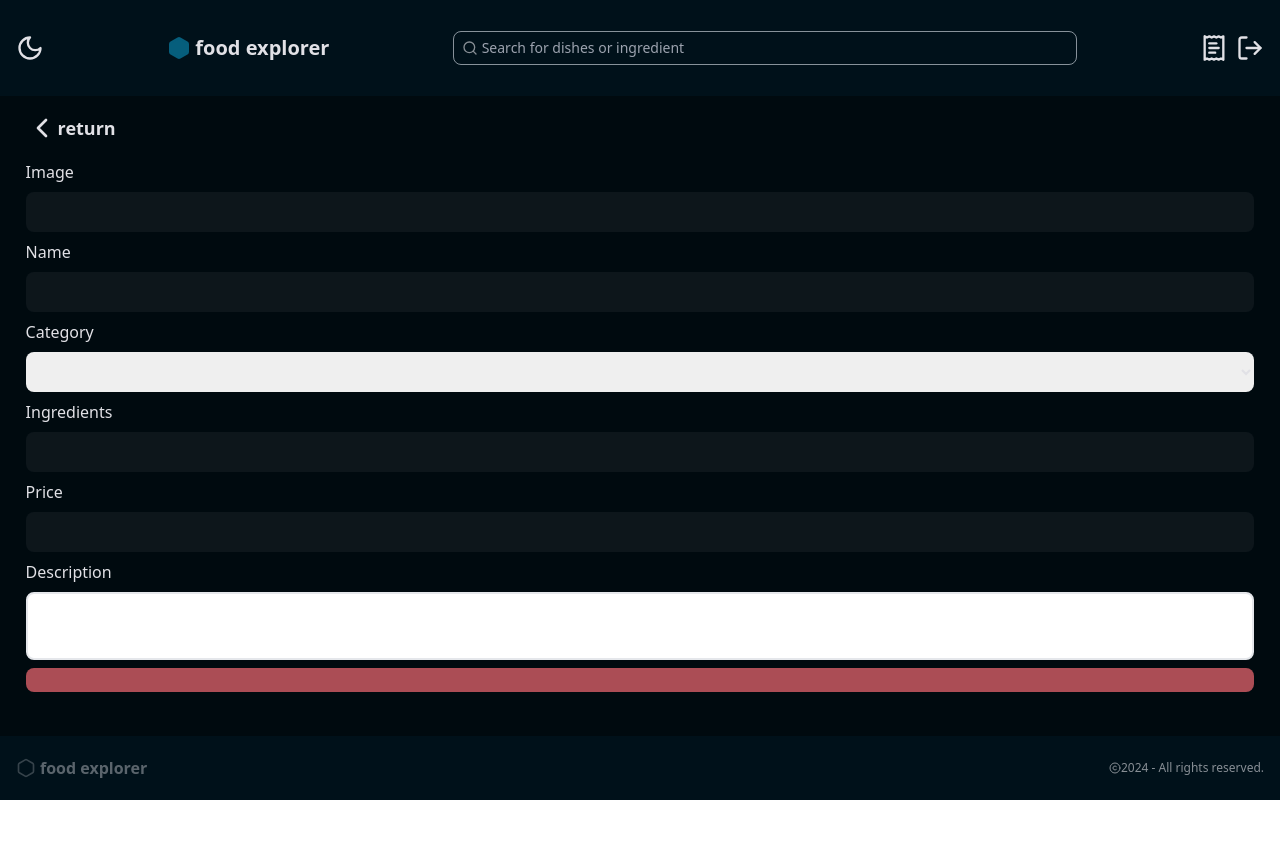
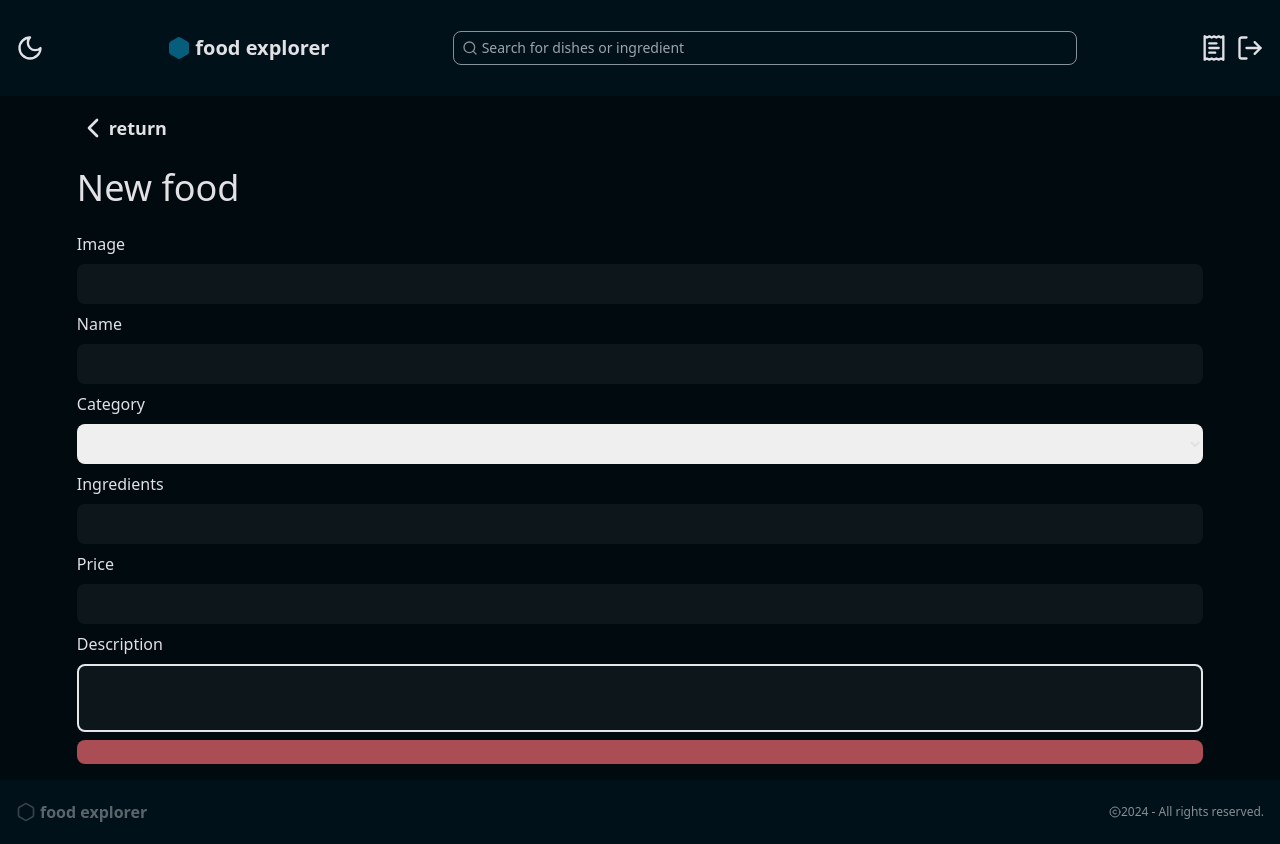
Before and after one commit to dameness/food-explorer-front, a React (Vite) app: page /new in a window 1280 px wide. Before the commit the page ends 800 px from the top, so only its background shows below. Built offline with nearby package versions, Linux system fonts and the light colour scheme.

Commit message:
style: adds darkmode support

```diff
--- a/src/components/foodInfo.tsx
+++ b/src/components/foodInfo.tsx
@@ -26,7 +26,7 @@ export const FoodInfo = ({ data }: FoodProps) => {
           {data.ingredients.map((ingredient) => (
             <div
               key={ingredient}
-              className=' font-medium text-center text-sm truncate bg-Dark/Dark-1000 px-2 py-1.5 rounded-md'
+              className=' font-medium text-center text-sm truncate dark:bg-Dark/Dark-1000 bg-Light/Light-300 text-inheritpx-2 py-1.5 rounded-md'
             >
               {ingredient}
             </div>
--- a/src/components/ui/input.tsx
+++ b/src/components/ui/input.tsx
@@ -9,7 +9,9 @@ export const Input = forwardRef<HTMLInputElement, InputProps>(
   ({ className, error, ...props }, ref) => (
     <input
       className={twMerge(
-        `p-2 rounded-lg w-full ${error && 'border border-red-400'}`,
+        `dark:bg-Dark/Dark-800 bg-Light/Light-300 text-inherit p-2 rounded-lg w-full ${
+          error && 'border border-red-400'
+        }`,
         className
       )}
       {...props}
--- a/src/components/ui/textarea.tsx
+++ b/src/components/ui/textarea.tsx
@@ -11,7 +11,7 @@ export const TextArea = forwardRef<HTMLTextAreaElement, TextAreaProps>(
     return (
       <textarea
         className={twMerge(
-          `resize-none p-2 rounded-lg w-full ${
+          `dark:bg-Dark/Dark-800 bg-Light/Light-300 text-inherit resize-none p-2 rounded-lg w-full ${
             error ? 'border border-red-400' : 'border-2'
           }`,
           className
--- a/src/pages/addFood.tsx
+++ b/src/pages/addFood.tsx
@@ -3,7 +3,7 @@ import { ChevronLeft } from 'lucide-react';
 import { Link } from 'react-router-dom';
 export const AddFood = () => {
   return (
-    <>
+    <div className='w-11/12 space-y-6'>
       <Link
         to='/'
         className='text-lg font-semibold mt-4 flex items-center place-self-start'
@@ -11,7 +11,8 @@ export const AddFood = () => {
         <ChevronLeft size={32} />
         return
       </Link>
+      <h1 className='text-4xl font-medium'>New food</h1>
       <AddFoodForm />
-    </>
+    </div>
   );
 };
```
